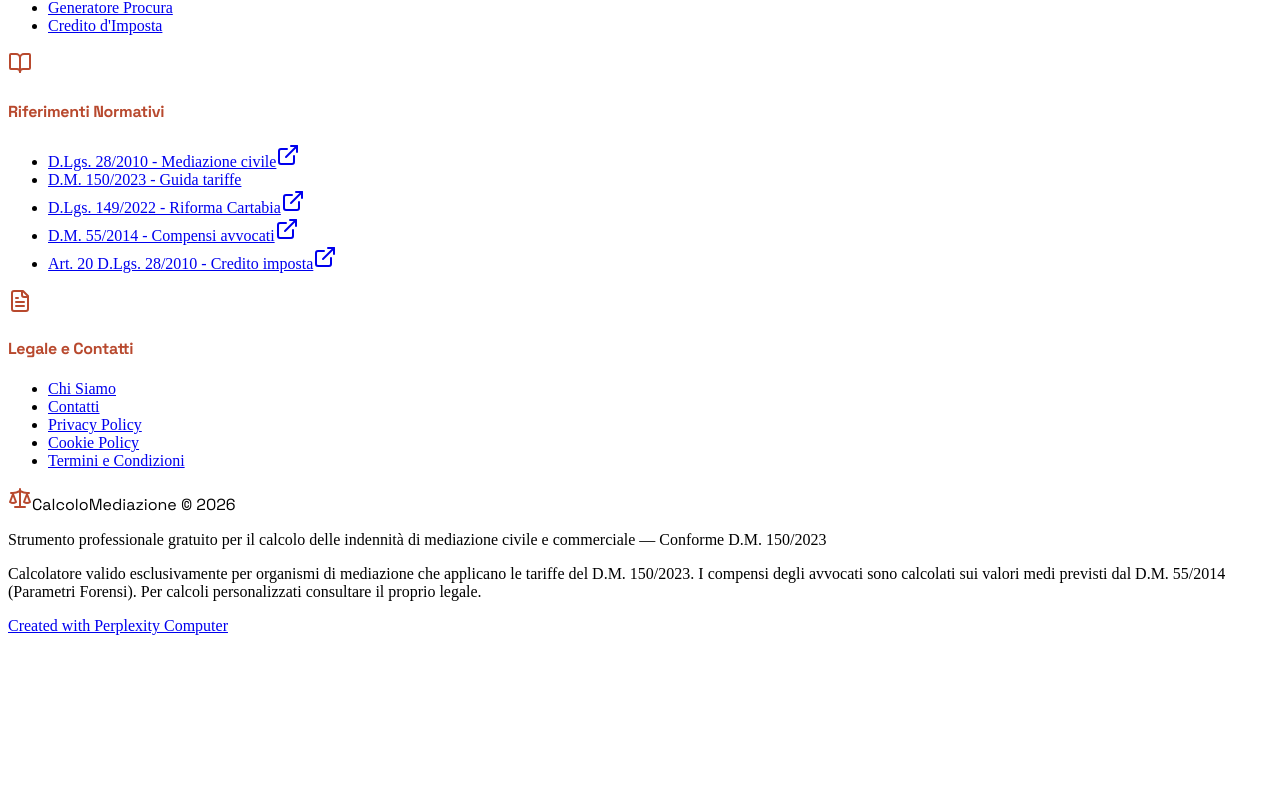
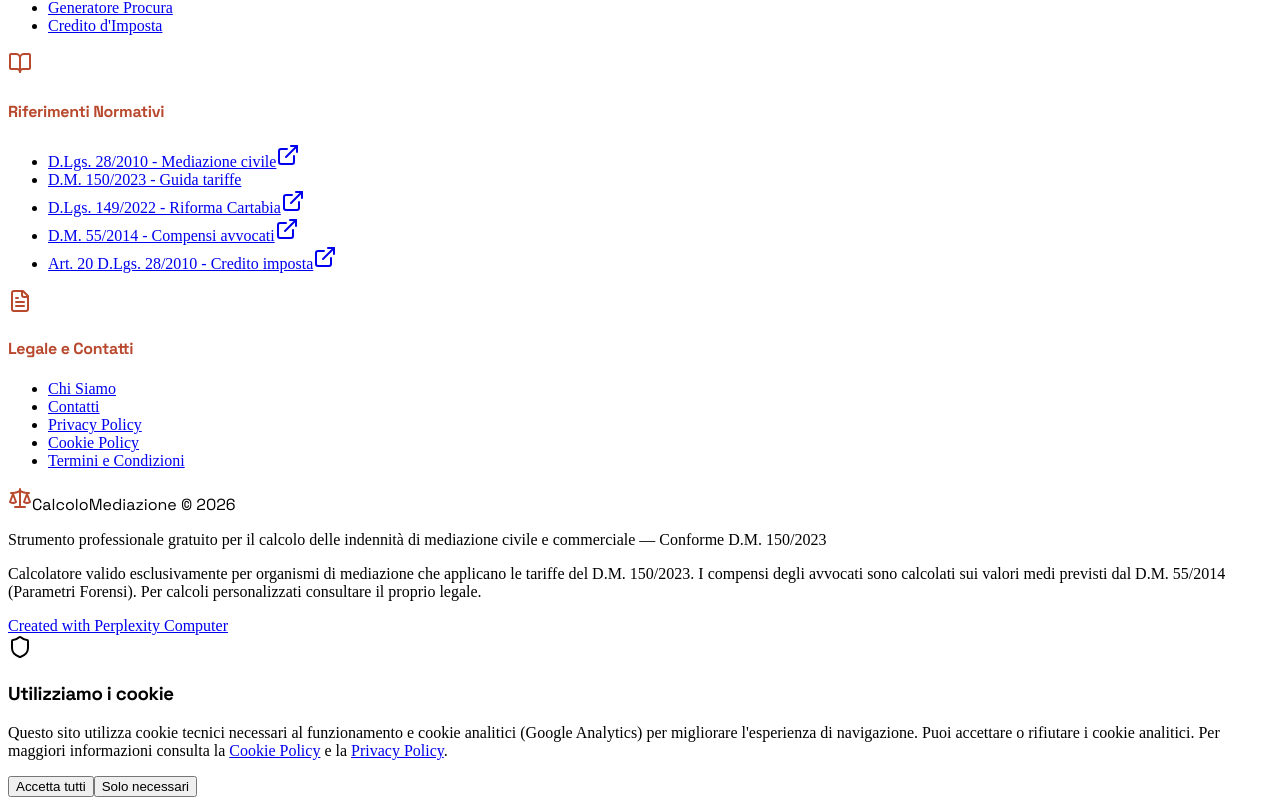
Before and after one commit to calcagnocarloalberto1-star/calcolomediazione, a React (Vite) app in the folder client/: page /confronto-costi in a window 1280 px wide. Shown: the part 2193-2998 px from the top of the page. Before the commit the page ends 2836 px from the top, so only its background shows below. Built offline with nearby package versions, Linux system fonts and the light colour scheme; no server answers.

Commit message:
Aggiunta barra consenso cookie GDPR
- Blocco GA di default in index.html, caricamento solo dopo consenso
- Nuovo componente CookieConsent.tsx con accetta/rifiuta
- Aggiornata CookiePolicy.tsx con info GA e Gemini
- Cookie cm_consent con durata 1 anno

```diff
--- a/client/index.html
+++ b/client/index.html
@@ -23,13 +23,24 @@
     <link rel="preconnect" href="https://fonts.googleapis.com">
     <link rel="preconnect" href="https://fonts.gstatic.com" crossorigin>
     <link href="https://fonts.googleapis.com/css2?family=Space+Grotesk:wght@400;500;600;700&family=Inter:wght@400;500;600;700&family=JetBrains+Mono:wght@400;500;600;700&display=swap" rel="stylesheet">
-    <!-- Google Analytics -->
-    <script async src="https://www.googletagmanager.com/gtag/js?id=G-MS9CY7VC3S"></script>
+    <!-- Google Analytics — BLOCKED by default, enabled only after cookie consent -->
     <script>
       window.dataLayer = window.dataLayer || [];
       function gtag(){dataLayer.push(arguments);}
-      gtag('js', new Date());
-      gtag('config', 'G-MS9CY7VC3S');
+      window.__loadGA = function() {
+        if (window.__gaLoaded) return;
+        window.__gaLoaded = true;
+        var s = document.createElement('script');
+        s.async = true;
+        s.src = 'https://www.googletagmanager.com/gtag/js?id=G-MS9CY7VC3S';
+        document.head.appendChild(s);
+        gtag('js', new Date());
+        gtag('config', 'G-MS9CY7VC3S');
+      };
+      // Auto-load if user already consented (cookie check)
+      if (document.cookie.indexOf('cm_consent=accepted') !== -1) {
+        window.__loadGA();
+      }
     </script>
   <script type="application/ld+json">
 {
--- a/client/src/App.tsx
+++ b/client/src/App.tsx
@@ -6,6 +6,7 @@ import { Toaster } from "@/components/ui/toaster";
 import { TooltipProvider } from "@/components/ui/tooltip";
 import Header from "@/components/Header";
 import Footer from "@/components/Footer";
+import CookieConsent from "@/components/CookieConsent";
 import Home from "@/pages/Home";
 import Calcolatore from "@/pages/Calcolatore";
 import AnalisiCasoAI from "@/pages/AnalisiCasoAI";
@@ -62,6 +63,7 @@ function App() {
               <AppRouter />
             </main>
             <Footer />
+            <CookieConsent />
           </div>
         </Router>
       </TooltipProvider>
--- /dev/null
+++ b/client/src/components/CookieConsent.tsx
@@ -0,0 +1,122 @@
+import { useState, useEffect } from "react";
+import { Link } from "wouter";
+import { Shield, X } from "lucide-react";
+import { Button } from "@/components/ui/button";
+
+declare global {
+  interface Window {
+    __loadGA?: () => void;
+    __gaLoaded?: boolean;
+  }
+}
+
+const COOKIE_NAME = "cm_consent";
+const COOKIE_MAX_AGE = 365 * 24 * 60 * 60; // 1 year in seconds
+
+function getCookie(name: string): string | null {
+  const match = document.cookie.match(new RegExp("(^| )" + name + "=([^;]+)"));
+  return match ? decodeURIComponent(match[2]) : null;
+}
+
+function setCookie(name: string, value: string, maxAge: number) {
+  document.cookie = `${name}=${encodeURIComponent(value)}; path=/; max-age=${maxAge}; SameSite=Lax`;
+}
+
+export default function CookieConsent() {
+  const [visible, setVisible] = useState(false);
+
+  useEffect(() => {
+    // Check if user already made a choice
+    const consent = getCookie(COOKIE_NAME);
+    if (!consent) {
+      // Small delay to avoid layout shift on first paint
+      const timer = setTimeout(() => setVisible(true), 800);
+      return () => clearTimeout(timer);
+    }
+  }, []);
+
+  const handleAccept = () => {
+    setCookie(COOKIE_NAME, "accepted", COOKIE_MAX_AGE);
+    setVisible(false);
+    // Enable Google Analytics
+    if (window.__loadGA) {
+      window.__loadGA();
+    }
+  };
+
+  const handleReject = () => {
+    setCookie(COOKIE_NAME, "rejected", COOKIE_MAX_AGE);
+    setVisible(false);
+    // GA stays blocked — nothing to do
+  };
+
+  if (!visible) return null;
+
+  return (
+    <div
+      className="fixed bottom-0 left-0 right-0 z-50 p-4 sm:p-6"
+      style={{ pointerEvents: "none" }}
+      data-testid="cookie-consent-wrapper"
+    >
+      <div
+        className="max-w-3xl mx-auto bg-card border-2 border-foreground shadow-[6px_6px_0px_0px_rgba(0,0,0,1)] p-4 sm:p-6"
+        style={{ pointerEvents: "auto" }}
+        data-testid="cookie-consent-banner"
+      >
+        <div className="flex items-start gap-4">
+          <div className="w-10 h-10 bg-primary/10 border-2 border-foreground flex items-center justify-center flex-shrink-0">
+            <Shield className="w-5 h-5 text-primary" />
+          </div>
+          <div className="flex-1 min-w-0">
+            <h3
+              className="text-sm font-bold mb-1"
+              style={{ fontFamily: "'Space Grotesk', sans-serif" }}
+            >
+              Utilizziamo i cookie
+            </h3>
+            <p className="text-xs text-muted-foreground leading-relaxed">
+              Questo sito utilizza cookie tecnici necessari al funzionamento e cookie analitici
+              (Google Analytics) per migliorare l'esperienza di navigazione.
+              Puoi accettare o rifiutare i cookie analitici. Per maggiori informazioni consulta la{" "}
+              <Link href="/cookie-policy">
+                <span
+                  className="underline cursor-pointer font-medium"
+                  style={{ color: "hsl(var(--primary))" }}
+                >
+                  Cookie Policy
+                </span>
+              </Link>{" "}
+              e la{" "}
+              <Link href="/privacy-policy">
+                <span
+                  className="underline cursor-pointer font-medium"
+                  style={{ color: "hsl(var(--primary))" }}
+                >
+                  Privacy Policy
+                </span>
+              </Link>
+              .
+            </p>
+            <div className="flex flex-wrap items-center gap-3 mt-4">
+              <Button
+                onClick={handleAccept}
+                className="text-xs font-bold border-2 border-foreground shadow-[3px_3px_0px_0px_rgba(0,0,0,1)] hover:shadow-[1px_1px_0px_0px_rgba(0,0,0,1)] hover:translate-x-[2px] hover:translate-y-[2px] transition-all duration-150"
+                data-testid="button-cookie-accept"
+              >
+                Accetta tutti
+              </Button>
+              <Button
+                variant="outline"
+                onClick={handleReject}
+                className="text-xs font-bold border-2 border-foreground shadow-[3px_3px_0px_0px_rgba(0,0,0,1)] hover:shadow-[1px_1px_0px_0px_rgba(0,0,0,1)] hover:translate-x-[2px] hover:translate-y-[2px] transition-all duration-150"
+                data-testid="button-cookie-reject"
+              >
+                Solo necessari
+              </Button>
+            </div>
+          </div>
+        </div>
+      </div>
+    </div>
+  );
+}
--- a/client/src/pages/CookiePolicy.tsx
+++ b/client/src/pages/CookiePolicy.tsx
@@ -37,8 +37,8 @@ export default function CookiePolicy() {
             </ul>
             <p className="mt-2 text-xs opacity-70">Questi cookie non richiedono il consenso preventivo dell'utente ai sensi dell'art. 122, comma 1, del Codice Privacy (D.Lgs. 196/2003) e del Provvedimento del Garante dell'8 maggio 2014.</p>
 
-            <h3 className="font-bold mt-4">2.2 Cookie Analitici</h3>
-            <p>Utilizzati per raccogliere informazioni statistiche aggregate sull'utilizzo del Sito (numero di visitatori, pagine visitate, tempo di permanenza). Questi dati sono raccolti in forma anonima e aggregata.</p>
+            <h3 className="font-bold mt-4">2.2 Cookie Analitici (Google Analytics)</h3>
+            <p>Il Sito utilizza Google Analytics (ID: G-MS9CY7VC3S) per raccogliere informazioni statistiche aggregate sull'utilizzo del Sito (numero di visitatori, pagine visitate, tempo di permanenza). Questi cookie vengono installati solo dopo che l'utente ha espresso il proprio consenso tramite il banner presente sul Sito. Senza consenso, Google Analytics non viene caricato e nessun cookie analitico viene installato.</p>
 
             <h3 className="font-bold mt-4">2.3 Cookie di Terze Parti</h3>
             <p>Il Sito potrebbe utilizzare servizi di terze parti che installano propri cookie. In particolare:</p>
@@ -53,12 +53,17 @@ export default function CookiePolicy() {
                 </thead>
                 <tbody>
                   <tr className="border-b border-foreground/10">
-                    <td className="py-2 pr-4">Servizi AI (Anthropic)</td>
-                    <td className="py-2 pr-4">Elaborazione analisi AI</td>
-                    <td className="py-2"><a href="https://www.anthropic.com/privacy" target="_blank" rel="noopener noreferrer" className="underline" style={{ color: 'var(--primary)' }}>Privacy Policy</a></td>
+                    <td className="py-2 pr-4">Google Analytics (G-MS9CY7VC3S)</td>
+                    <td className="py-2 pr-4">Statistiche di navigazione (cookie analitico &mdash; richiede consenso)</td>
+                    <td className="py-2"><a href="https://policies.google.com/privacy" target="_blank" rel="noopener noreferrer" className="underline" style={{ color: 'var(--primary)' }}>Privacy Policy</a></td>
                   </tr>
                   <tr className="border-b border-foreground/10">
-                    <td className="py-2 pr-4">Font CDN (Google Fonts / Fontsource)</td>
+                    <td className="py-2 pr-4">Servizi AI (Google Gemini)</td>
+                    <td className="py-2 pr-4">Elaborazione analisi AI</td>
+                    <td className="py-2"><a href="https://policies.google.com/privacy" target="_blank" rel="noopener noreferrer" className="underline" style={{ color: 'var(--primary)' }}>Privacy Policy</a></td>
+                  </tr>
+                  <tr className="border-b border-foreground/10">
+                    <td className="py-2 pr-4">Font CDN (Google Fonts)</td>
                     <td className="py-2 pr-4">Caricamento font tipografici</td>
                     <td className="py-2"><a href="https://policies.google.com/privacy" target="_blank" rel="noopener noreferrer" className="underline" style={{ color: 'var(--primary)' }}>Privacy Policy</a></td>
                   </tr>
```
